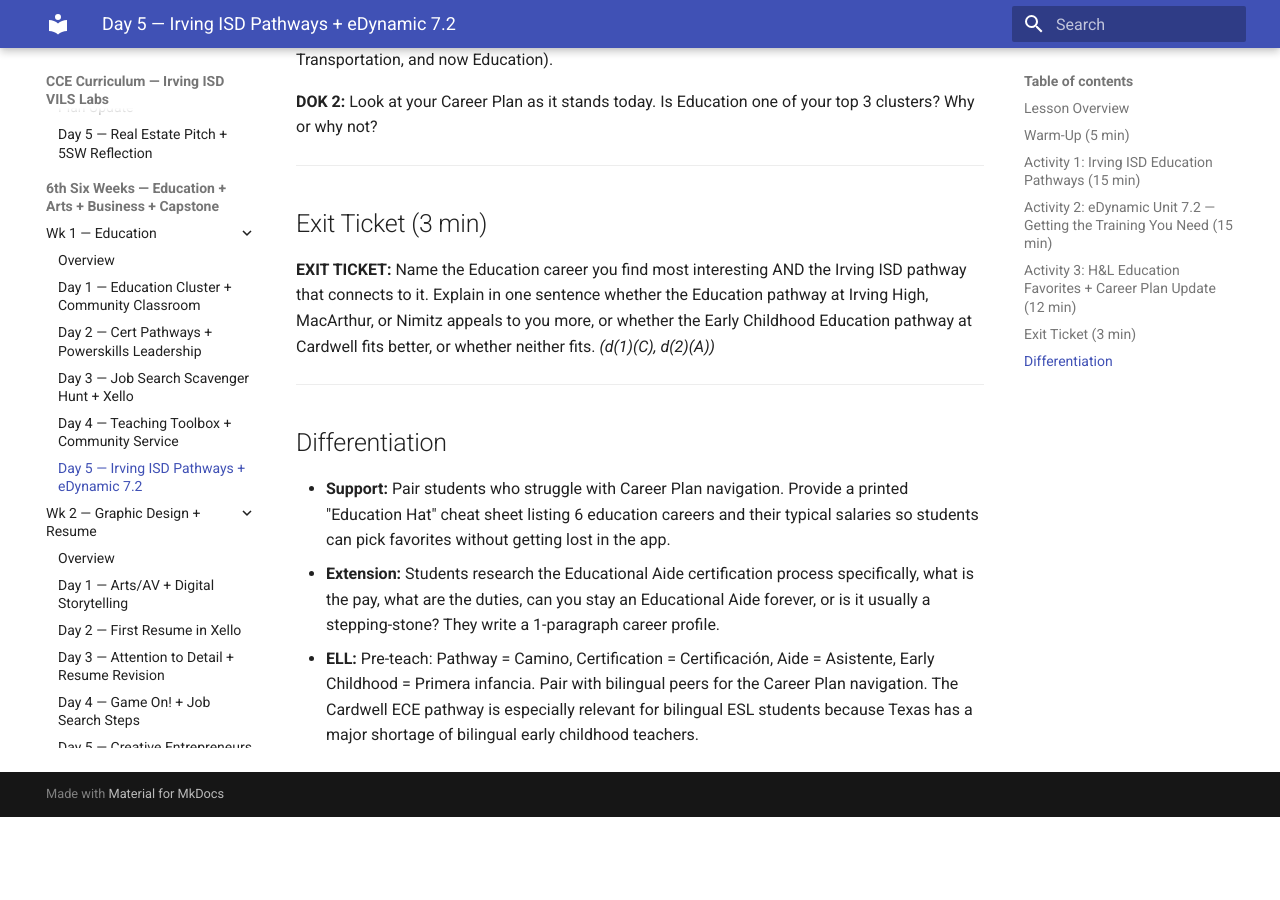
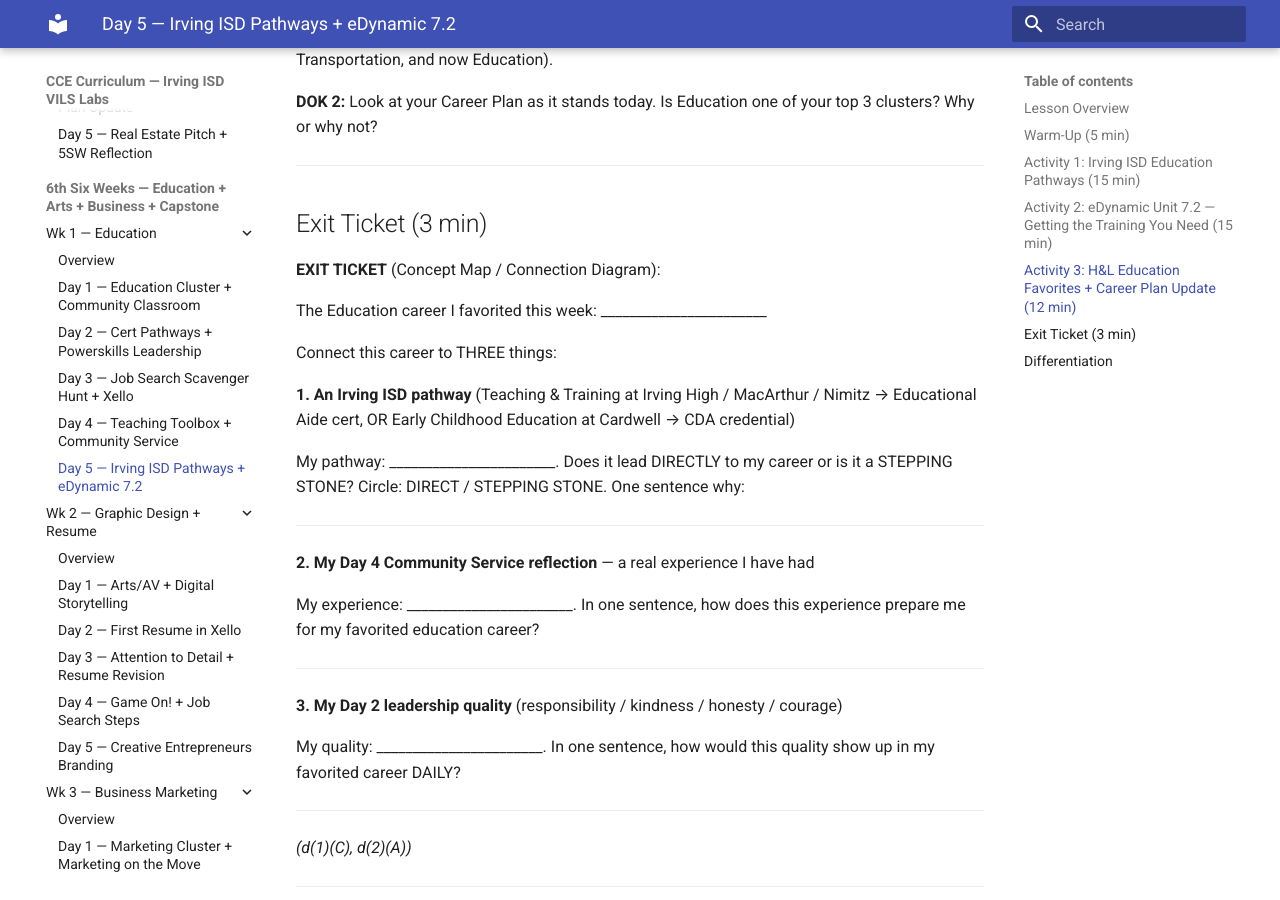
Before and after one commit to elbrielle/cce-curriculum, an MkDocs documentation site: the page built from docs/6sw/wk1-education/day5.md, in a window 1280 px wide and 900 px high, scrolled down 2995 px. Built offline with MkDocs 1.6.1 and Material for MkDocs 9.7.7, drawn with Linux system fonts in a browser that asks for light colours; the version menu is left out; before the commit the page ends 3812 px from its top, so only the background shows below that.

Commit message:
AUDIT: 6SW Wk1 Education exit-ticket rewrite

```diff
--- a/docs/6sw/wk1-education/day5.md
+++ b/docs/6sw/wk1-education/day5.md
@@ -86,7 +86,31 @@ Students should now have favorites spanning every cluster explored this year (Ma
 
 ## Exit Ticket (3 min)
 
-**EXIT TICKET:** Name the Education career you find most interesting AND the Irving ISD pathway that connects to it. Explain in one sentence whether the Education pathway at Irving High, MacArthur, or Nimitz appeals to you more, or whether the Early Childhood Education pathway at Cardwell fits better, or whether neither fits. *(d(1)(C), d(2)(A))*
+**EXIT TICKET** (Concept Map / Connection Diagram):
+
+The Education career I favorited this week: _______________________
+
+Connect this career to THREE things:
+
+**1. An Irving ISD pathway** (Teaching & Training at Irving High / MacArthur / Nimitz → Educational Aide cert, OR Early Childhood Education at Cardwell → CDA credential)
+
+   My pathway: _______________________. Does it lead DIRECTLY to my career or is it a STEPPING STONE? Circle: DIRECT / STEPPING STONE. One sentence why:
+
+   ___________________________________________________________________
+
+**2. My Day 4 Community Service reflection** — a real experience I have had
+
+   My experience: _______________________. In one sentence, how does this experience prepare me for my favorited education career?
+
+   ___________________________________________________________________
+
+**3. My Day 2 leadership quality** (responsibility / kindness / honesty / courage)
+
+   My quality: _______________________. In one sentence, how would this quality show up in my favorited career DAILY?
+
+   ___________________________________________________________________
+
+*(d(1)(C), d(2)(A))*
 
 ---
 
```
Also changed, not shown: docs/6sw/wk1-education/day3.md (+21 -1 lines), docs/6sw/wk1-education/day4.md (+20 -1 lines).
